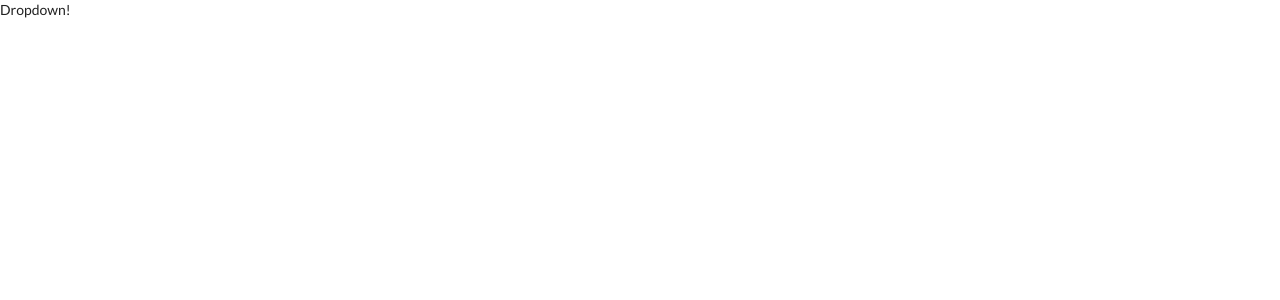
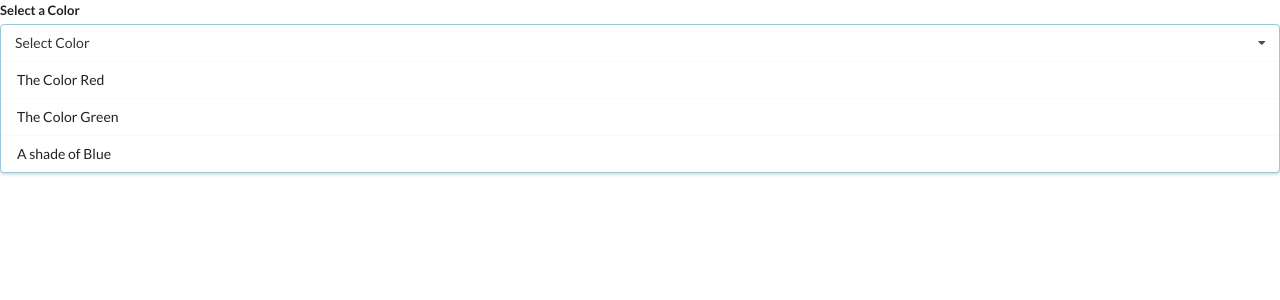
Before and after one commit to EnzoEsper/widgets, a React (Create React App) app: page / in a window 1280 px wide. Shown: the top 300 px of the page. Built offline with nearby package versions, Linux system fonts and the light colour scheme.

Commit message:
displayinh the dropdown with the options passed from the app component as props

```diff
--- a/src/components/Dropdown.js
+++ b/src/components/Dropdown.js
@@ -1,7 +1,29 @@
 import React from 'react';
 
-const Dropdown = () => {
-  return <div>Dropdown!</div>
+const Dropdown = ({ options }) => {
+  const renderedOptions = options.map((option) => {
+    return (
+      <div key={option.value} className="item">
+        {option.label}
+      </div>
+    )
+  });
+
+  return(
+    <div className="ui form">
+      <div className="field">
+        <label className="label">Select a Color</label>
+        <div className="ui selection dropdown visible active">
+          {/* i tag is not really for an icon, its just a convention that semantic ui makes use of for show an icon inside an i tag */}
+          <i className="dropdown icon"></i>
+          <div className="text">Select Color</div>
+          <div className="menu visible transition">
+            {renderedOptions}
+          </div>
+        </div>
+      </div>
+    </div>
+  );
 };
 
 export default Dropdown;
```
